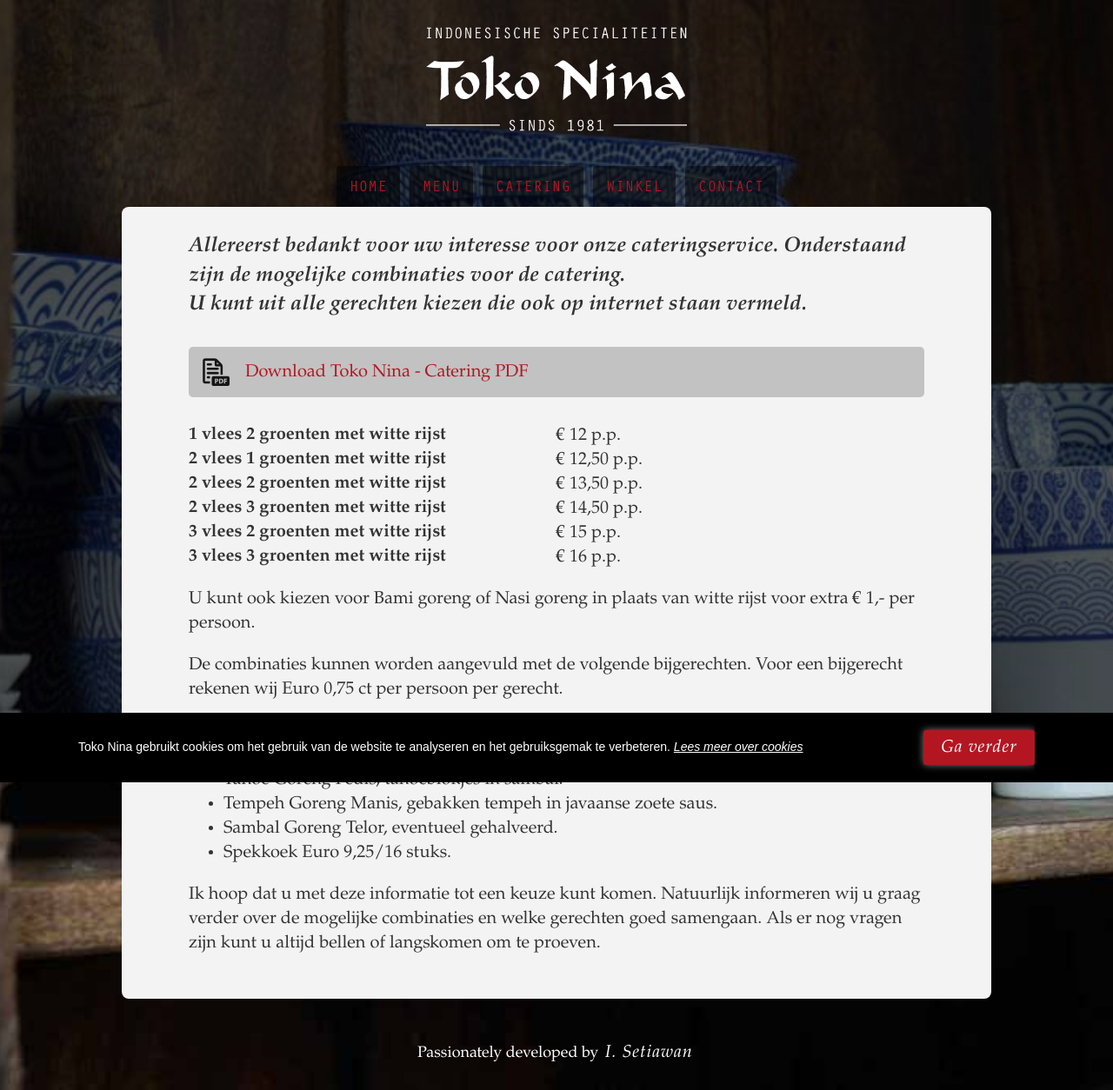
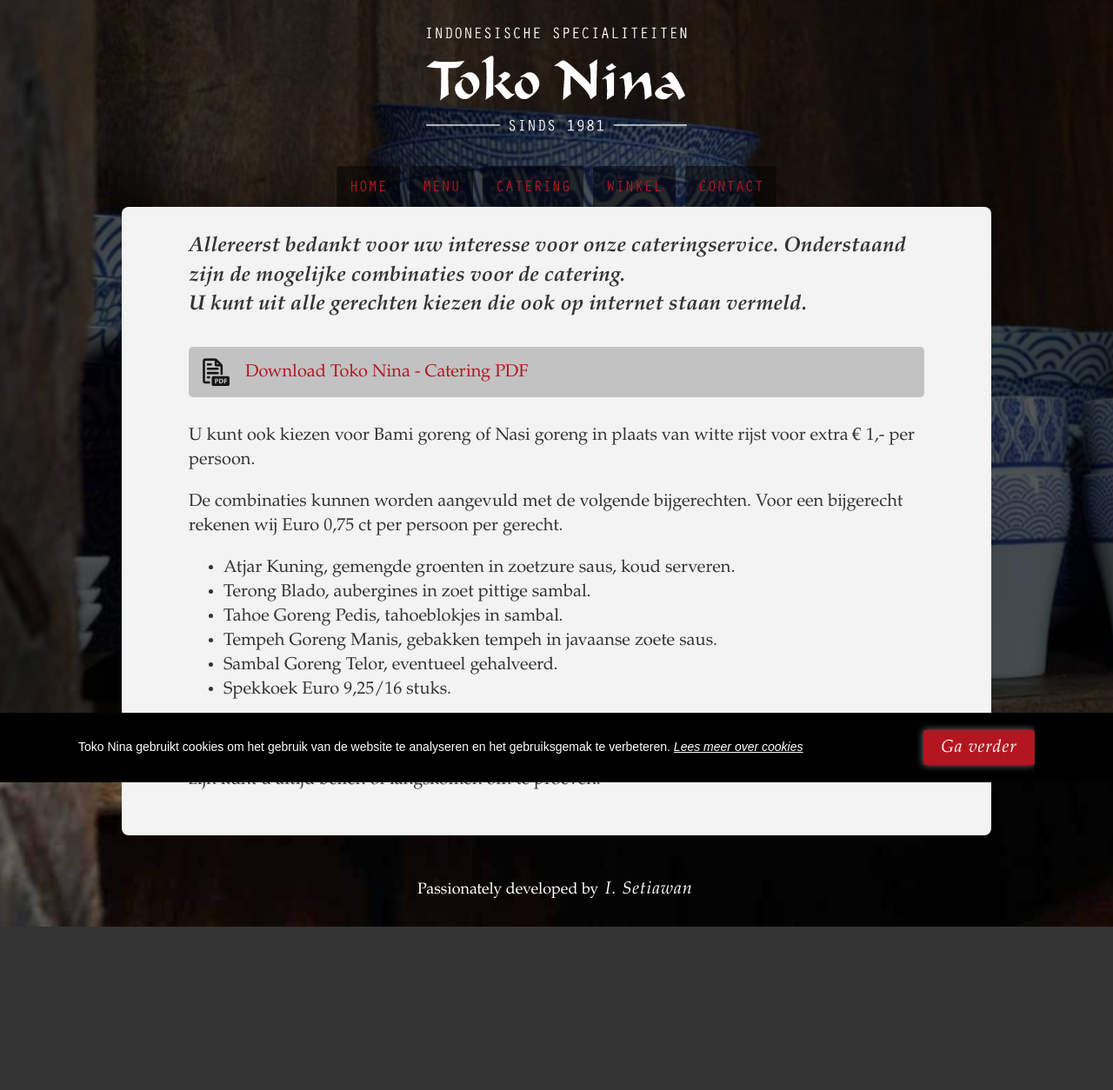
Before and after one commit to tokonina/tokonina.github.io, a Jekyll site: the page built from catering.html, in a window 1280 px wide. Shown: the whole page at 87% size. Built offline with Jekyll 4.4.1, drawn with Linux system fonts in a browser that asks for light colours; after the commit the page ends 1066 px from its top, so only the background shows below that.

Commit message:
Update catering text

```diff
--- a/catering.html
+++ b/catering.html
@@ -16,20 +16,6 @@
 
         <a href="/img/foldertokoninacatering2018.pdf" target="_blank" class="download">Download Toko Nina - Catering PDF</a>
 
-        <dl class="cf">
-          <dt>1 vlees 2 groenten met witte rijst</dt>
-          <dd>&euro; 12 p.p.</dd>
-          <dt>2 vlees 1 groenten met witte rijst</dt>
-          <dd>&euro; 12,50 p.p.</dd>
-          <dt>2 vlees 2 groenten met witte rijst</dt>
-          <dd>&euro; 13,50 p.p.</dd>
-          <dt>2 vlees 3 groenten met witte rijst</dt>
-          <dd>&euro; 14,50 p.p.</dd>
-          <dt>3 vlees 2 groenten met witte rijst</dt>
-          <dd>&euro; 15 p.p.</dd>
-          <dt>3 vlees 3 groenten met witte rijst</dt>
-          <dd>&euro; 16 p.p.</dd>
-        </dl>
         <p class="note">U kunt ook kiezen voor Bami goreng of Nasi goreng in plaats van witte rijst voor extra &euro; 1,- per persoon.</p>
 
         <p>De combinaties kunnen worden aangevuld met de volgende bijgerechten. Voor een bijgerecht rekenen wij Euro 0,75 ct per persoon per gerecht.</p>
```
Also changed, not shown: 1 other file.
